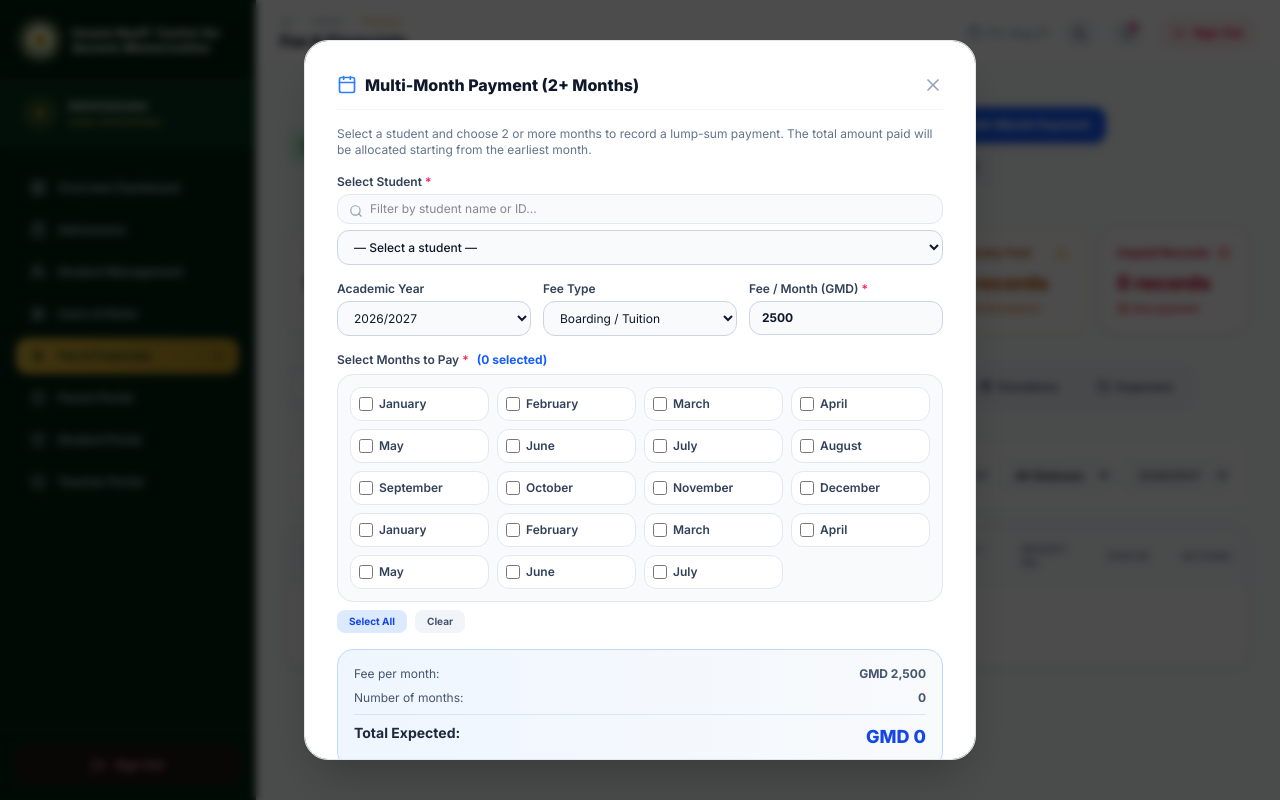
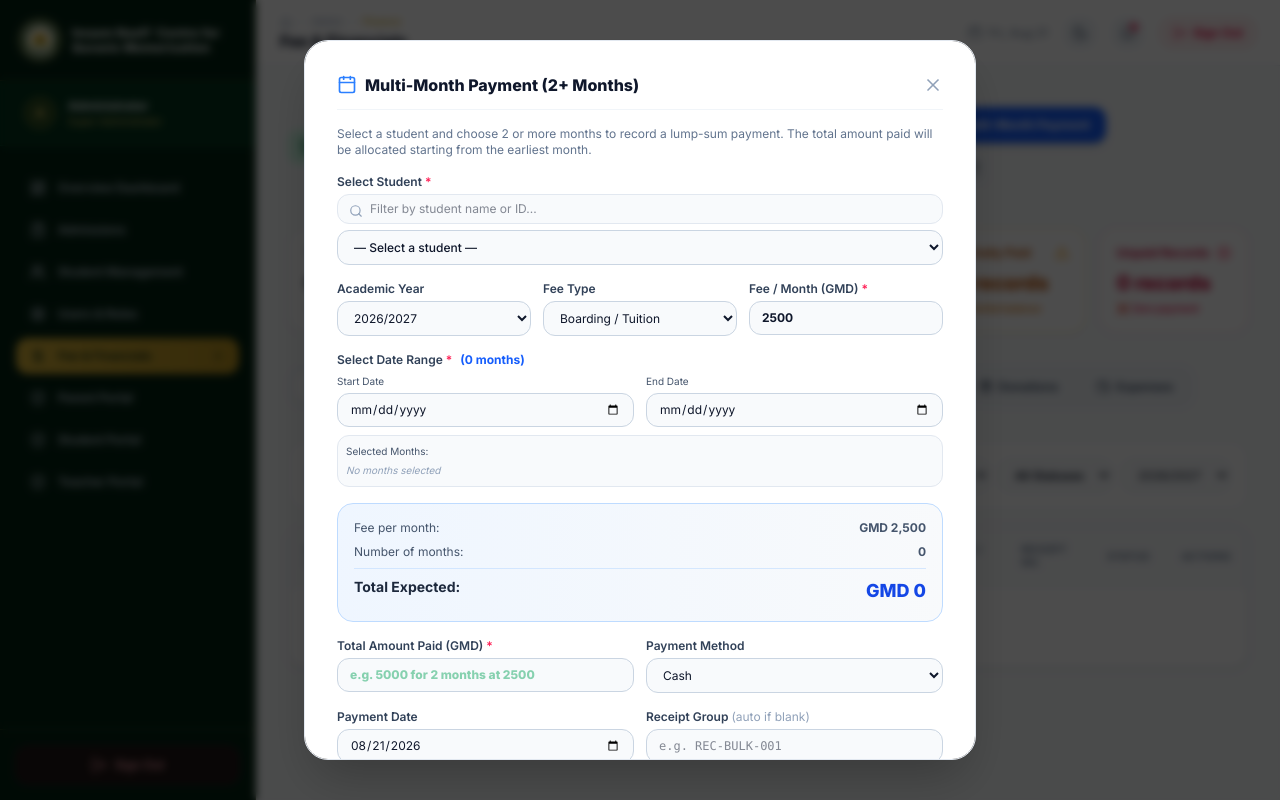
Before and after one commit to amadoujawo1/Quranic-boarding, a React (Vite) app in the folder frontend/: page /admin/finance in a window 1280 px wide. Both pictures are taken after a click on the button "Multi-Month Payment". Built offline with nearby package versions, Linux system fonts and the light colour scheme.

Commit message:
Replace multi-month payment month checkboxes with calendar date range picker

```diff
--- a/frontend/src/pages/admin/FinancePage.tsx
+++ b/frontend/src/pages/admin/FinancePage.tsx
@@ -90,6 +90,8 @@ export const FinancePage: React.FC = () => {
   // Multi-month payment form state
   const [multiStudentId, setMultiStudentId] = useState<number>(1);
   const [multiSelectedMonths, setMultiSelectedMonths] = useState<string[]>([]);
+  const [multiStartDate, setMultiStartDate] = useState('');
+  const [multiEndDate, setMultiEndDate] = useState('');
   const [multiFeePerMonth, setMultiFeePerMonth] = useState<number>(2500);
   const [multiTotalPaid, setMultiTotalPaid] = useState<string>('');
   const [multiMethod, setMultiMethod] = useState('Cash');
@@ -413,6 +415,26 @@ export const FinancePage: React.FC = () => {
     }
   };
 
+  // ── Generate months from date range ──────────────────────────────────────
+  const generateMonthsFromRange = (startDate: string, endDate: string) => {
+    if (!startDate || !endDate) return;
+    const start = new Date(startDate);
+    const end = new Date(endDate);
+    if (start > end) return;
+
+    const months: string[] = [];
+    const current = new Date(start);
+    current.setDate(1); // Set to first day of month
+
+    while (current <= end) {
+      const monthName = current.toLocaleString('default', { month: 'long', year: 'numeric' });
+      months.push(monthName);
+      current.setMonth(current.getMonth() + 1);
+    }
+
+    setMultiSelectedMonths(months);
+  };
+
   // ── Multi-Month Payment Handler ──────────────────────────────────────────
   const handleMultiMonthPayment = async (e: React.FormEvent) => {
     e.preventDefault();
@@ -548,6 +570,8 @@ export const FinancePage: React.FC = () => {
     }
 
     setMultiSelectedMonths([]);
+    setMultiStartDate('');
+    setMultiEndDate('');
     setMultiTotalPaid('');
     setMultiReceiptGroup('');
     setMultiRemarks('');
@@ -2454,55 +2478,50 @@ export const FinancePage: React.FC = () => {
                 {/* Month Selection */}
                 <div>
                   <label className="block text-xs font-semibold text-slate-700 dark:text-slate-300 mb-1.5">
-                    Select Months to Pay <span className="text-rose-500">*</span>
+                    Select Date Range <span className="text-rose-500">*</span>
                     <span className="ml-2 text-blue-600 dark:text-blue-400 font-bold">
-                      ({multiSelectedMonths.length} selected)
+                      ({multiSelectedMonths.length} months)
                     </span>
                   </label>
-                  <div className="grid grid-cols-3 sm:grid-cols-4 gap-2 p-3 bg-slate-50 dark:bg-slate-800/60 rounded-2xl border border-slate-200 dark:border-slate-700">
-                    {availableMonths.filter(m => m !== 'All').map(month => {
-                      const checked = multiSelectedMonths.includes(month);
-                      return (
-                        <label
-                          key={month}
-                          className={`flex items-center gap-1.5 p-2 rounded-xl cursor-pointer text-xs font-semibold transition border ${
-                            checked
-                              ? 'bg-blue-600 text-white border-blue-500 shadow-inner'
-                              : 'bg-white dark:bg-slate-800 text-slate-700 dark:text-slate-300 border-slate-200 dark:border-slate-700 hover:border-blue-400'
-                          }`}
-                        >
-                          <input
-                            type="checkbox"
-                            checked={checked}
-                            onChange={e => {
-                              if (e.target.checked) {
-                                setMultiSelectedMonths([...multiSelectedMonths, month]);
-                              } else {
-                                setMultiSelectedMonths(multiSelectedMonths.filter(m => m !== month));
-                              }
-                            }}
-                            className="w-3.5 h-3.5 accent-blue-600 shrink-0"
-                          />
-                          <span className="truncate">{month.split(' ')[0]}</span>
-                        </label>
-                      );
-                    })}
+                  <div className="grid grid-cols-2 gap-3">
+                    <div>
+                      <label className="block text-[10px] text-slate-600 dark:text-slate-400 mb-1">Start Date</label>
+                      <input
+                        type="date"
+                        value={multiStartDate}
+                        onChange={e => {
+                          setMultiStartDate(e.target.value);
+                          generateMonthsFromRange(e.target.value, multiEndDate);
+                        }}
+                        className="w-full px-3 py-2 text-xs bg-slate-50 dark:bg-slate-800 border border-slate-300 dark:border-slate-700 rounded-xl"
+                      />
+                    </div>
+                    <div>
+                      <label className="block text-[10px] text-slate-600 dark:text-slate-400 mb-1">End Date</label>
+                      <input
+                        type="date"
+                        value={multiEndDate}
+                        onChange={e => {
+                          setMultiEndDate(e.target.value);
+                          generateMonthsFromRange(multiStartDate, e.target.value);
+                        }}
+                        className="w-full px-3 py-2 text-xs bg-slate-50 dark:bg-slate-800 border border-slate-300 dark:border-slate-700 rounded-xl"
+                      />
+                    </div>
                   </div>
-                  <div className="flex gap-2 mt-2">
-                    <button
-                      type="button"
-                      onClick={() => setMultiSelectedMonths(availableMonths.filter(m => m !== 'All'))}
-                      className="text-[10px] px-3 py-1 bg-blue-100 dark:bg-blue-950/50 text-blue-700 dark:text-blue-400 rounded-lg font-bold hover:brightness-110 transition cursor-pointer"
-                    >
-                      Select All
-                    </button>
-                    <button
-                      type="button"
-                      onClick={() => setMultiSelectedMonths([])}
-                      className="text-[10px] px-3 py-1 bg-slate-100 dark:bg-slate-800 text-slate-600 dark:text-slate-400 rounded-lg font-bold hover:brightness-110 transition cursor-pointer"
-                    >
-                      Clear
-                    </button>
+                  <div className="mt-2 p-2 bg-slate-50 dark:bg-slate-800/60 rounded-xl border border-slate-200 dark:border-slate-700">
+                    <div className="text-[10px] text-slate-600 dark:text-slate-400 mb-1">Selected Months:</div>
+                    <div className="flex flex-wrap gap-1">
+                      {multiSelectedMonths.length > 0 ? (
+                        multiSelectedMonths.map((m, idx) => (
+                          <span key={idx} className="px-2 py-0.5 bg-blue-100 dark:bg-blue-950/50 text-blue-700 dark:text-blue-400 rounded-lg text-[10px] font-semibold">
+                            {m}
+                          </span>
+                        ))
+                      ) : (
+                        <span className="text-[10px] text-slate-400 italic">No months selected</span>
+                      )}
+                    </div>
                   </div>
                 </div>
 
```
